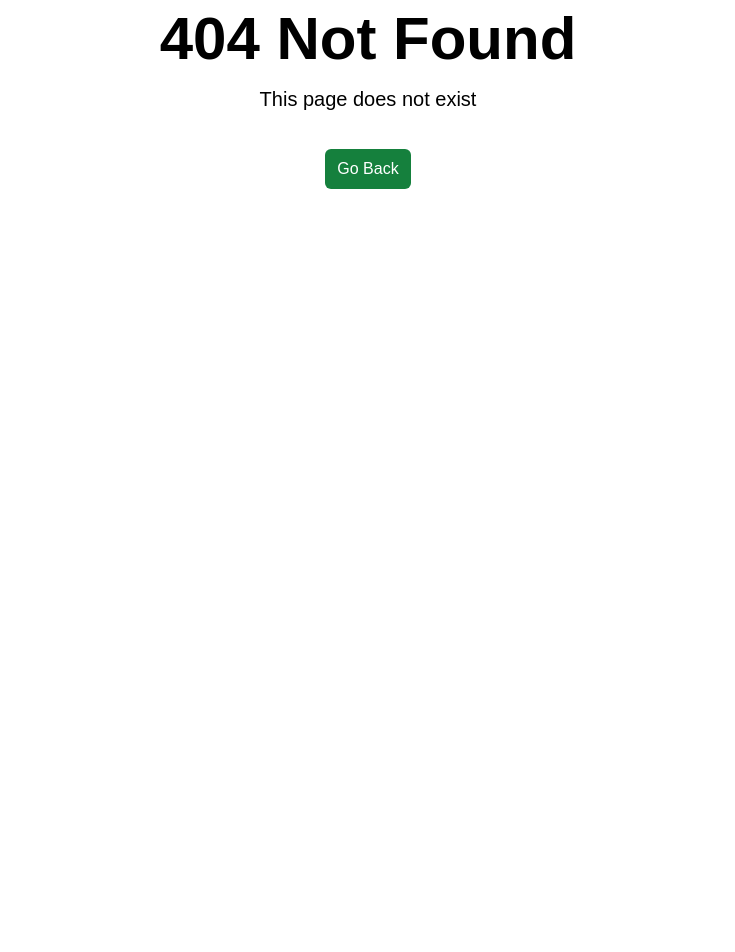
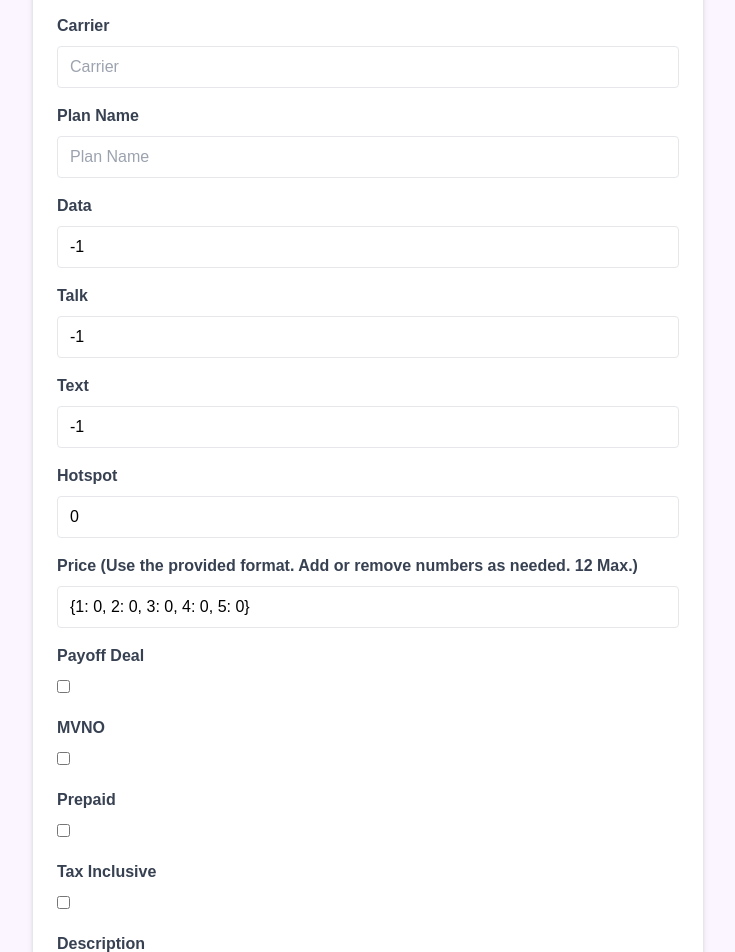
Before and after one commit to BByrge/Cellular-Savior-Frontend, a Vue app in the folder Cellular-Savior-Frontend/: page /admin in a window 1280 px wide. Before the commit this address had no page. Shown: the part 220-1172 px from the top of the page, without its empty margins (272-1007 px from the left). Before the commit the page ends 800 px from the top, so only its background shows below. Built offline with nearby package versions, Linux system fonts and the light colour scheme.

Commit message:
Admin page now authorizes properly. Form posts and plan creates.

```diff
--- /dev/null
+++ b/Cellular-Savior-Frontend/src/components/AddPlanForm.vue
@@ -0,0 +1,168 @@
+<script setup>
+import { useToast } from 'vue-toastification';
+import { reactive } from 'vue';
+import axios from 'axios';
+
+const form = reactive({
+    carrier : '',
+    name : '',
+    data : '-1',
+    talk : '-1',
+    text : '-1',
+    hotspot : '0',
+    price : '{1: 0, 2: 0, 3: 0, 4: 0, 5: 0}',
+    payoff_deal : false,
+    mvno : false,
+    prepaid : false,
+    tax_inclusive : false,
+    description : '',
+});
+
+const toast = useToast();
+
+// This captures the form submission in plan
+const handleSubmit = async () => {
+    const plan = {
+        carrier: form.carrier,
+        name: form.name,
+        data: form.data,
+        talk: form.talk,
+        text: form.text,
+        hotspot: form.hotspot,
+        price: form.price,
+        payoff_deal: form.payoff_deal,
+        mvno: form.mvno,
+        prepaid: form.prepaid,
+        tax_inclusive: form.tax_inclusive,
+        description: form.description,
+    };
+
+      // Try to create plan
+    try {
+        let config = {
+            headers: {
+                'Content-Type': 'application/json',
+                'Authorization': `Bearer ${localStorage.getItem('authToken')}`,
+            },
+        };
+        let data = {
+            carrier: form.carrier,
+            name: form.name,
+            data: form.data,
+            talk: form.talk,
+            text: form.text,
+            hotspot: form.hotspot,
+            price: form.price,
+            payoff_deal: form.payoff_deal,
+            mvno: form.mvno,
+            prepaid: form.prepaid,
+            tax_inclusive: form.tax_inclusive,
+            description: form.description,
+        };
+        const response = await axios.post('/api/plans', data, config);
+        const createdPlan = response.data;
+        console.log('Created Plan', createdPlan);
+        toast.success('Plan Created Successfully');
+    } catch (error) {
+        console.error('Error Creating plan', error);
+        toast.error('Plan Not Created -- Error')
+    }
+};
+</script>
+
+<template>
+    <section class="bg-purple-50">
+
+        <div class="container m-auto max-w-2xl py-14">
+            <div class="bg-white px-6 py-8 mb-4 shadow-md rounded-md border m-4 md:m-0">
+                <form @submit.prevent="handleSubmit">
+                    <h2 class="text-4xl text-center font-bold mb-6">Enter Plan Details:</h2>
+
+                    <!-- Carrier -->
+                    <div class="mb-4">
+                        <label class="block text-gray-700 font-bold mb-2" for="carrier">
+                            Carrier
+                        </label>
+                        <input v-model="form.carrier" class="border rounded w-full py-2 px-3" id="carrier" type="text" placeholder="Carrier" required>
+                    </div>
+
+                    <!-- Plan Name -->
+                    <div class="mb-4">
+                        <label class="block text-gray-700 font-bold mb-2" for="name">
+                            Plan Name
+                        </label>
+                        <input v-model="form.name" class="border rounded w-full py-2 px-3" id="name" type="text" placeholder="Plan Name" required>
+                    </div>
+
+                    <!-- Data -->
+                    <div class="mb-4">
+                        <label for="data" class="block text-gray-700 font-bold mb-2">Data</label>
+                        <input v-model="form.data" id="data" name="data" class="border rounded w-full py-2 px-3" required>
+                    </div>
+
+                    <!-- Talk -->
+                    <div class="mb-4">
+                        <label for="talk" class="block text-gray-700 font-bold mb-2">Talk</label>
+                        <input v-model="form.talk" id="talk" name="talk" class="border rounded w-full py-2 px-3" required>
+                    </div>
+
+                    <!-- Text -->
+                    <div class="mb-4">
+                        <label for="text" class="block text-gray-700 font-bold mb-2">Text</label>
+                        <input v-model="form.text" id="text" name="text" class="border rounded w-full py-2 px-3" required>
+                    </div>
+
+                    <!-- Hotspot -->
+                    <div class="mb-4">
+                        <label for="hotspot" class="block text-gray-700 font-bold mb-2">Hotspot</label>
+                        <input v-model="form.hotspot" id="hotspot" name="hotspot" class="border rounded w-full py-2 px-3" required>
+                    </div>
+
+                    <!-- Price -->
+                    <div class="mb-4">
+                        <label for="price" class="block text-gray-700 font-bold mb-2">Price (Use the provided format. Add or remove numbers as needed. 12 Max.)</label>
+                        <input v-model="form.price" id="price" name="price" class="border rounded w-full py-2 px-3" required>
+                    </div>
+
+                    <!-- Payoff Deal -->
+                    <div class="mb-4">
+                        <label for="payoff_deal" class="block text-gray-700 font-bold mb-2">Payoff Deal</label>
+                        <input v-model="form.payoff_deal" type="checkbox" id="payoff_deal" name="payoff_deal" class="border rounded py-2 px-3" />
+                    </div>
+
+                    <!-- MVNO -->
+                    <div class="mb-4">
+                        <label for="mvno" class="block text-gray-700 font-bold mb-2">MVNO</label>
+                        <input v-model="form.mvno" type="checkbox" id="mvno" name="mvno" class="border rounded py-2 px-3" />
+                    </div>
+
+                    <!-- Prepaid -->
+                    <div class="mb-4">
+                        <label for="prepaid" class="block text-gray-700 font-bold mb-2">Prepaid</label>
+                        <input v-model="form.prepaid" type="checkbox" id="prepaid" name="prepaid" class="border rounded py-2 px-3" />
+                    </div>
+
+                    <!-- Tax Inclusive -->
+                    <div class="mb-4">
+                        <label for="tax_inclusive" class="block text-gray-700 font-bold mb-2">Tax Inclusive</label>
+                        <input v-model="form.tax_inclusive" type="checkbox" id="tax_inclusive" name="tax_inclusive" class="border rounded py-2 px-3" />
+                    </div>
+
+                    <!-- Description -->
+                    <div class="mb-4">
+                        <label for="description" class="block text-gray-700 font-bold mb-2">Description</label>
+                        <textarea v-model="form.description" id="description" name="description" class="border rounded w-full py-2 px-3" required></textarea>
+                    </div>
+
+                    <!-- Submit Button -->
+                    <div>
+                        <button class="bg-indigo-900 hover:bg-indigo-600 text-white font-bold py-2 px-4 rounded-full w-full focus:outline-none focus:shadow-outline" type="submit">
+                           Create Plan
+                        </button>
+                    </div>
+
+                </form>
+            </div>
+        </div>
+    </section>
+</template>
--- a/Cellular-Savior-Frontend/src/components/Hero.vue
+++ b/Cellular-Savior-Frontend/src/components/Hero.vue
@@ -4,11 +4,11 @@ import { defineProps } from 'vue';
 defineProps({
     title: {
         type: String,
-        default: "Keep your money. Billion dollar corporations don't need it."
+        default: "Keep your money."
     },
     subtitle: {
         type: String,
-        default: "Save money on your phone bill with Cellular Savior."
+        default: "Billion dollar corporations don't need it."
     },
 })
 </script>
--- a/Cellular-Savior-Frontend/src/components/Navbar.vue
+++ b/Cellular-Savior-Frontend/src/components/Navbar.vue
@@ -64,7 +64,7 @@ const isActiveLink = (routePath) => {
                   >Login</RouterLink>
 
                 <RouterLink
-                  to="/Admin"
+                  to="/admin"
                   :class="[isActiveLink('/admin')
                   ? 'bg-pink-900'
                   : 'hover:bg-gray-900 hover:text-white',
--- a/Cellular-Savior-Frontend/src/components/SearchPlanForm.vue
+++ b/Cellular-Savior-Frontend/src/components/SearchPlanForm.vue
@@ -37,7 +37,6 @@ const handleSubmit = async () => {
         const response = await axios.post('/api/recommend', plan);
         const recommendedPlans = response.data;
         console.log('Recommended Plans:', recommendedPlans);
-        //toast.success('Plan Recommended');
     } catch (error) {
         console.error('Error recommending plan', error);
         toast.error('Plan Not Recommended -- Error')
@@ -47,7 +46,19 @@ const handleSubmit = async () => {
 
 <template>
     <section class="bg-purple-50">
-        <div class="container m-auto max-w-2xl py-24">
+
+        <!-- This is a banner for catching attention and linking to products/articles/etc -->
+            <div class="bg-purple-50 text-center py-4 lg:px-4">
+                <div class="p-2 bg-indigo-900 items-center text-indigo-100 leading-none lg:rounded-full flex lg:inline-flex" role="alert">
+                    <span class="flex rounded-full bg-indigo-500 uppercase px-2 py-1 text-xs font-bold mr-3">New</span>
+                    <span class="font-semibold mr-2 text-left flex-auto">
+                        Still owe money on your phone? We’ll guide you on how to get it paid off—up to $800, at no cost to you! Learn more: <a href="https://www.t-mobile.com/support/new-to-tmobile/keep-and-switch" class="underline">Keep and Switch and Switch</a>
+                    </span>
+                    <svg class="fill-current opacity-75 h-4 w-4" xmlns="http://www.w3.org/2000/svg" viewBox="0 0 20 20"><path d="M12.95 10.707l.707-.707L8 4.343 6.586 5.757 10.828 10l-4.242 4.243L8 15.657l4.95-4.95z"/></svg>
+                </div>
+            </div>
+
+        <div class="container m-auto max-w-2xl py-14">
             <div class="bg-white px-6 py-8 mb-4 shadow-md rounded-md border m-4 md:m-0">
                 <form @submit.prevent="handleSubmit">
                     <h2 class="text-4xl text-center font-bold mb-6">Enter Plan Details:</h2>
@@ -114,17 +125,19 @@ const handleSubmit = async () => {
                         </select>
                     </div>
 
+                    <!-- This may or may not be part of the form -->
                     <!-- Price -->
-                    <div class="mb-4">
+                    <!-- <div class="mb-4">
                         <label for="price" class="block text-gray-700 font-bold mb-2">Price</label>
-                        <input v-model="form.price" type="number" step="10" id="price" name="price" class="border rounded w-full py-2 px-3" />
-                    </div>
+                        <input v-model="form.price" type="number" id="price" name="price" class="border rounded w-full py-2 px-3" min="0" step="1" />
+                    </div> -->
 
-                        <!-- Financing Status -->
+                        <!-- This may or may not be part of the form -->
+                        <!-- Financing Status
                     <div class="mb-4">
                         <label for="financing_status" class="block text-gray-700 font-bold mb-2">Financing Status</label>
                         <input v-model="form.financing_status" type="checkbox" id="financing_status" name="financing_status" class="border rounded py-2 px-3" />
-                    </div>
+                    </div> -->
 
                     <!-- Carriers -->
                     <div class="mb-4">
@@ -164,11 +177,13 @@ const handleSubmit = async () => {
                         </div>
                     </div>
 
+                    <!-- Submit Button -->
                     <div>
-                        <button class="bg-purple-500 hover:bg-purple-600 text-white font-bold py-2 px-4 rounded-full w-full focus:outline-none focus:shadow-outline" type="submit">
+                        <button class="bg-indigo-900 hover:bg-indigo-600 text-white font-bold py-2 px-4 rounded-full w-full focus:outline-none focus:shadow-outline" type="submit">
                            Recommend Plans
                         </button>
                     </div>
+
                 </form>
             </div>
         </div>
--- a/Cellular-Savior-Frontend/src/router/index.js
+++ b/Cellular-Savior-Frontend/src/router/index.js
@@ -4,6 +4,7 @@ import NotFoundView from '@/views/NotFoundView.vue';
 import PlansView from '@/views/PlansView.vue';
 import LoginView from '@/views/LoginView.vue';
 import axios from 'axios';
+import AdminView from '../views/AdminView.vue';
 
 const backendApiBaseUrl = 'http://localhost:8080/api';
 
@@ -24,6 +25,12 @@ const router = createRouter({
       path: '/login',
       name: 'login',
       component: LoginView,
+    },
+
+    {
+      path: '/admin',
+      name: 'admin',
+      component: AdminView
     },
 
     // OAuth callback route. This logic is implemented here because UI is not necessary.
--- /dev/null
+++ b/Cellular-Savior-Frontend/src/views/AdminView.vue
@@ -0,0 +1,7 @@
+<script setup>
+import AddPlanForm from '@/components/AddPlanForm.vue';
+</script>
+
+<template>
+<AddPlanForm />
+</template>
```
